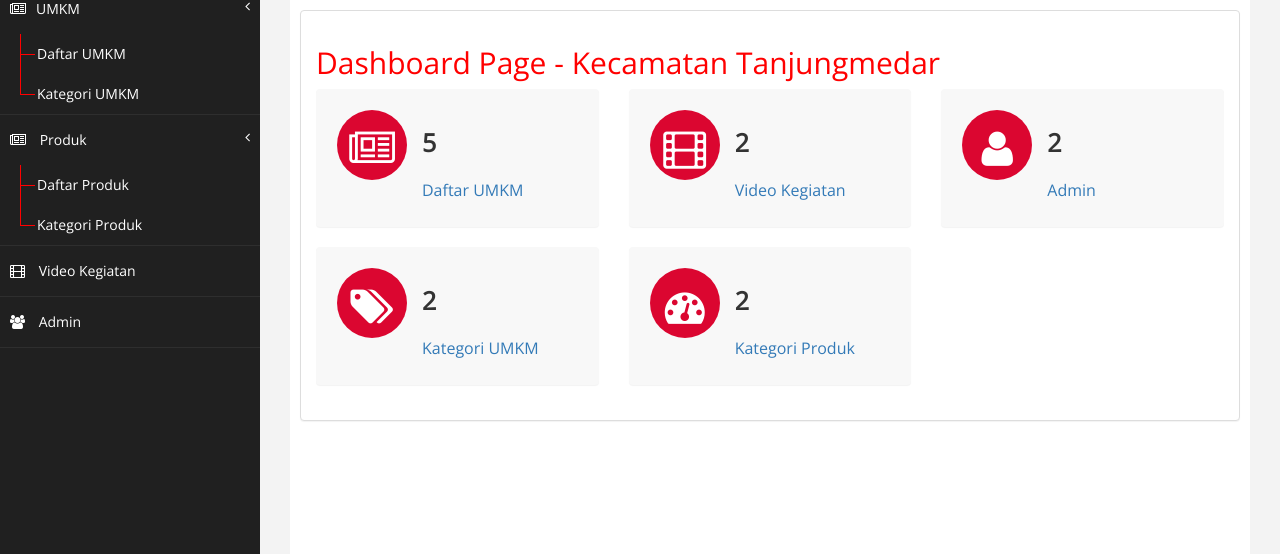
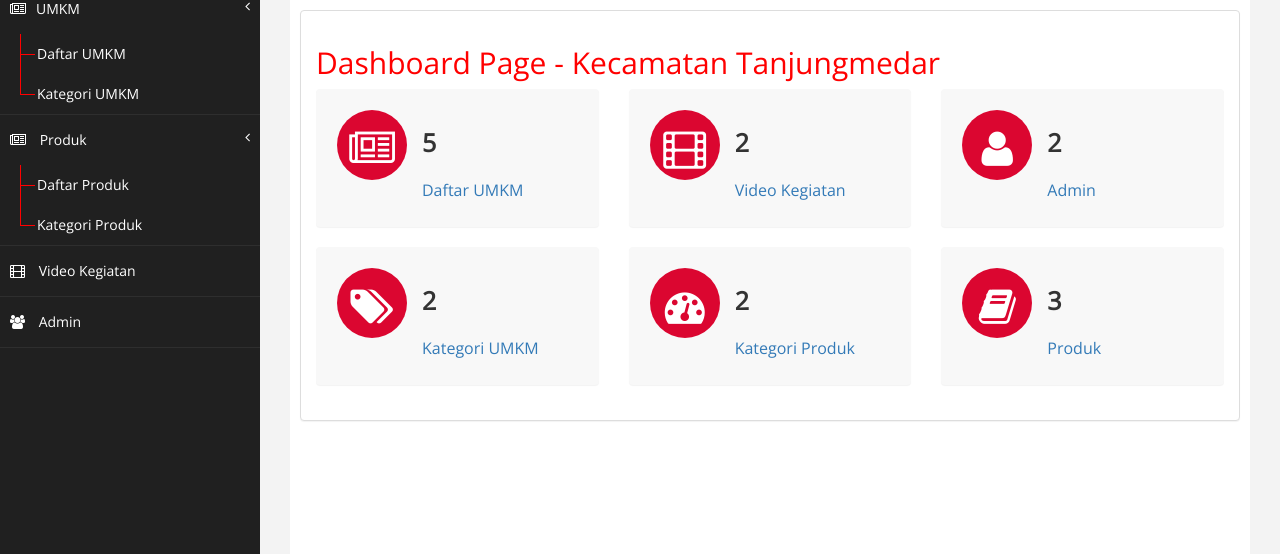
Before and after one commit to mvhamadiqbalriv/tanjungmedar, a CodeIgniter app: page /tanjungmedar/admin/dasbor in a window 1280 px wide. Shown: the part 127-681 px from the top of the page. Run offline with CodeIgniter, Linux system fonts and the light colour scheme; a user stored in the database is signed in; data comes from the database, SQL or seed files in the repository; some libraries are stand-ins or nearby versions.

Commit message:
add list

```diff
--- a/application/views/admin/dasbor/list.php
+++ b/application/views/admin/dasbor/list.php
@@ -69,7 +69,17 @@
 </div>
 </div>
 
-
-
+<!-- Kategori Produk -->
+<div class="col-md-4 col-sm-6 col-xs-6">
+<div class="panel panel-back noti-box">
+<span class="icon-box bg-color-red set-icon">
+    <i class="fa fa-book"></i>
+</span>
+<div class="text-box" >
+    <p class="main-text"><?php echo count($produk) ?></p>
+    <p class="text-muted"><a href="<?php echo base_url('admin/produk') ?>">Produk</a></p>
+</div>
+</div>
+</div>
 
 </div>
```
